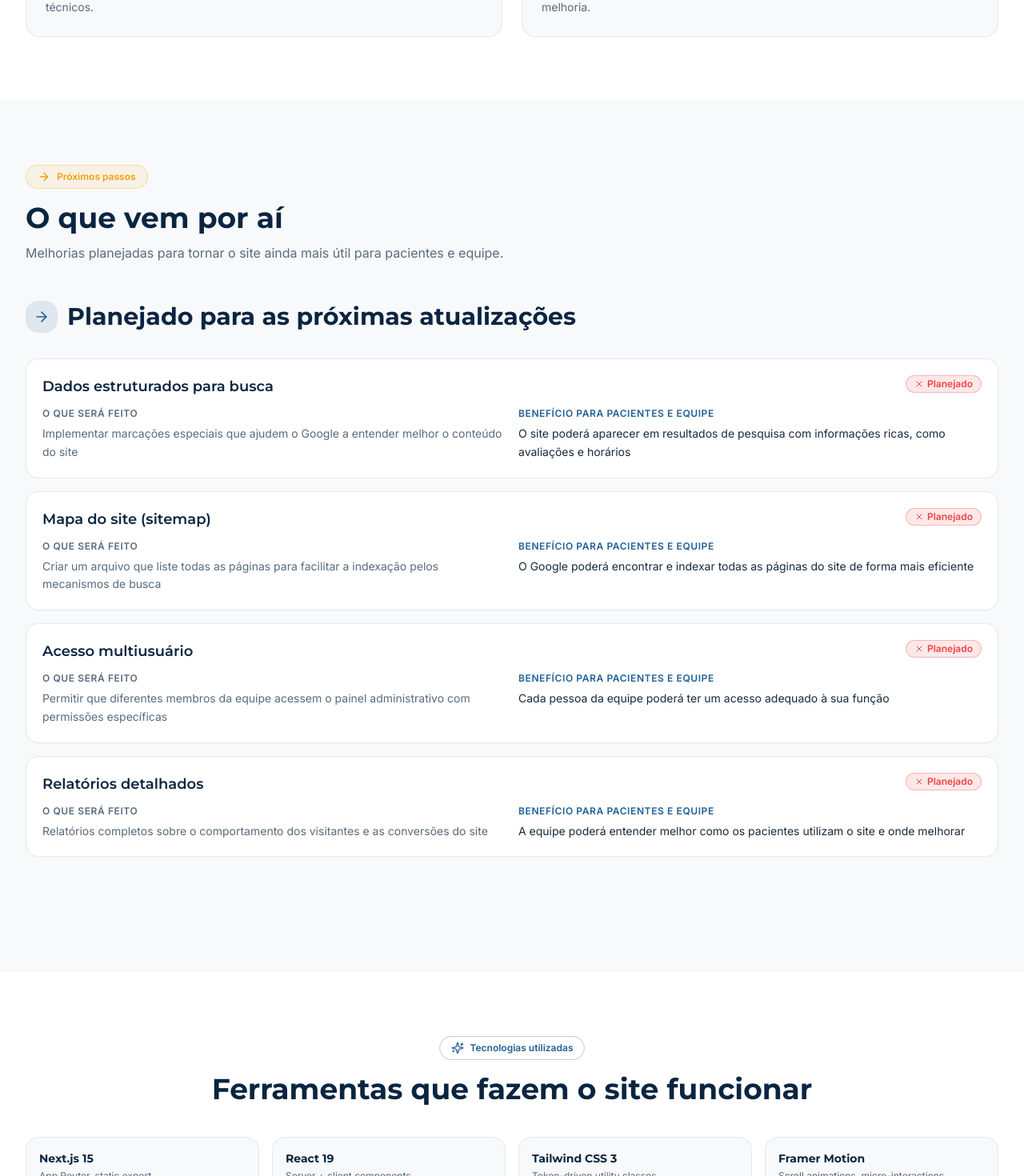
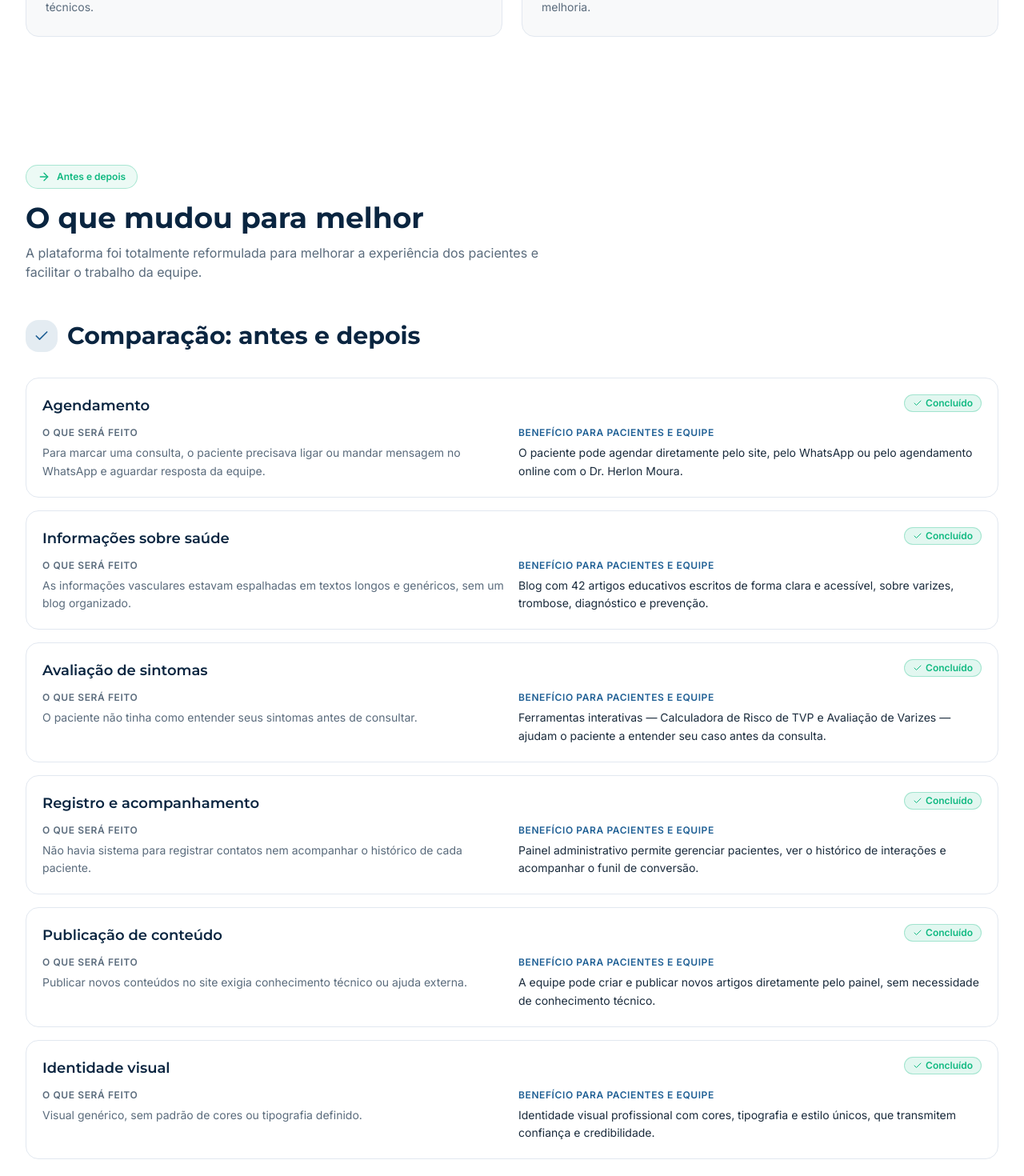
Before and after one commit to hudsonargollo/herlonmoura, a Next.js app: page /doc in a window 1280 px wide. Shown: the part 2420-3890 px from the top of the page at 80% size. Built offline with nearby package versions, Linux system fonts and the light colour scheme.

Commit message:
feat: add before/after comparison section to /doc page in pt-BR

```diff
--- a/app/doc/page.tsx
+++ b/app/doc/page.tsx
@@ -89,6 +89,47 @@ const PROXIMOS_PASSOS: SectionItem[] = [
     before: 'Relatórios completos sobre o comportamento dos visitantes e as conversões do site',
     after: 'A equipe poderá entender melhor como os pacientes utilizam o site e onde melhorar',
     status: 'pending',
+  },
+];
+
+/* ── Comparação: antes vs depois ────────────── */
+
+const COMPARACOES: SectionItem[] = [
+  {
+    area: 'Agendamento',
+    before: 'Para marcar uma consulta, o paciente precisava ligar ou mandar mensagem no WhatsApp e aguardar resposta da equipe.',
+    after: 'O paciente pode agendar diretamente pelo site, pelo WhatsApp ou pelo agendamento online com o Dr. Herlon Moura.',
+    status: 'done',
+  },
+  {
+    area: 'Informações sobre saúde',
+    before: 'As informações vasculares estavam espalhadas em textos longos e genéricos, sem um blog organizado.',
+    after: 'Blog com 42 artigos educativos escritos de forma clara e acessível, sobre varizes, trombose, diagnóstico e prevenção.',
+    status: 'done',
+  },
+  {
+    area: 'Avaliação de sintomas',
+    before: 'O paciente não tinha como entender seus sintomas antes de consultar.',
+    after: 'Ferramentas interativas — Calculadora de Risco de TVP e Avaliação de Varizes — ajudam o paciente a entender seu caso antes da consulta.',
+    status: 'done',
+  },
+  {
+    area: 'Registro e acompanhamento',
+    before: 'Não havia sistema para registrar contatos nem acompanhar o histórico de cada paciente.',
+    after: 'Painel administrativo permite gerenciar pacientes, ver o histórico de interações e acompanhar o funil de conversão.',
+    status: 'done',
+  },
+  {
+    area: 'Publicação de conteúdo',
+    before: 'Publicar novos conteúdos no site exigia conhecimento técnico ou ajuda externa.',
+    after: 'A equipe pode criar e publicar novos artigos diretamente pelo painel, sem necessidade de conhecimento técnico.',
+    status: 'done',
+  },
+  {
+    area: 'Identidade visual',
+    before: 'Visual genérico, sem padrão de cores ou tipografia definido.',
+    after: 'Identidade visual profissional com cores, tipografia e estilo únicos, que transmitem confiança e credibilidade.',
+    status: 'done',
   },
 ];
 
@@ -347,6 +388,23 @@ export default function DocPage() {
         </div>
       </section>
 
+      {/* Comparação: antes vs depois */}
+      <section className="py-16 sm:py-20" style={{ backgroundColor: TOKEN.surface }}>
+        <div className="mx-auto w-full max-w-container px-4 sm:px-6 lg:px-8">
+          <div className="mb-12">
+            <div className="mb-4 inline-flex items-center gap-2 rounded-full border px-3.5 py-1.5 text-xs font-semibold" style={{ borderColor: 'rgba(16, 185, 129, 0.3)', color: '#10B981', backgroundColor: 'rgba(16, 185, 129, 0.08)' }}>
+              <ArrowRight className="h-4 w-4" />
+              <span>Antes e depois</span>
+            </div>
+            <h2 className="text-3xl font-bold sm:text-4xl" style={headingStyle}>O que mudou para melhor</h2>
+            <p className="mt-3 max-w-2xl text-base" style={mutedStyle}>
+              A plataforma foi totalmente reformulada para melhorar a experiência dos pacientes e facilitar o trabalho da equipe.
+            </p>
+          </div>
+          <SectionBlock title="Comparação: antes e depois" icon={Check} items={COMPARACOES} />
+        </div>
+      </section>
+
       {/* Próximos passos */}
       <section className="py-16 sm:py-20">
         <div className="mx-auto w-full max-w-container px-4 sm:px-6 lg:px-8">
```
Also changed, not shown: 1 other file (tests, documents, lock files or other folders).
